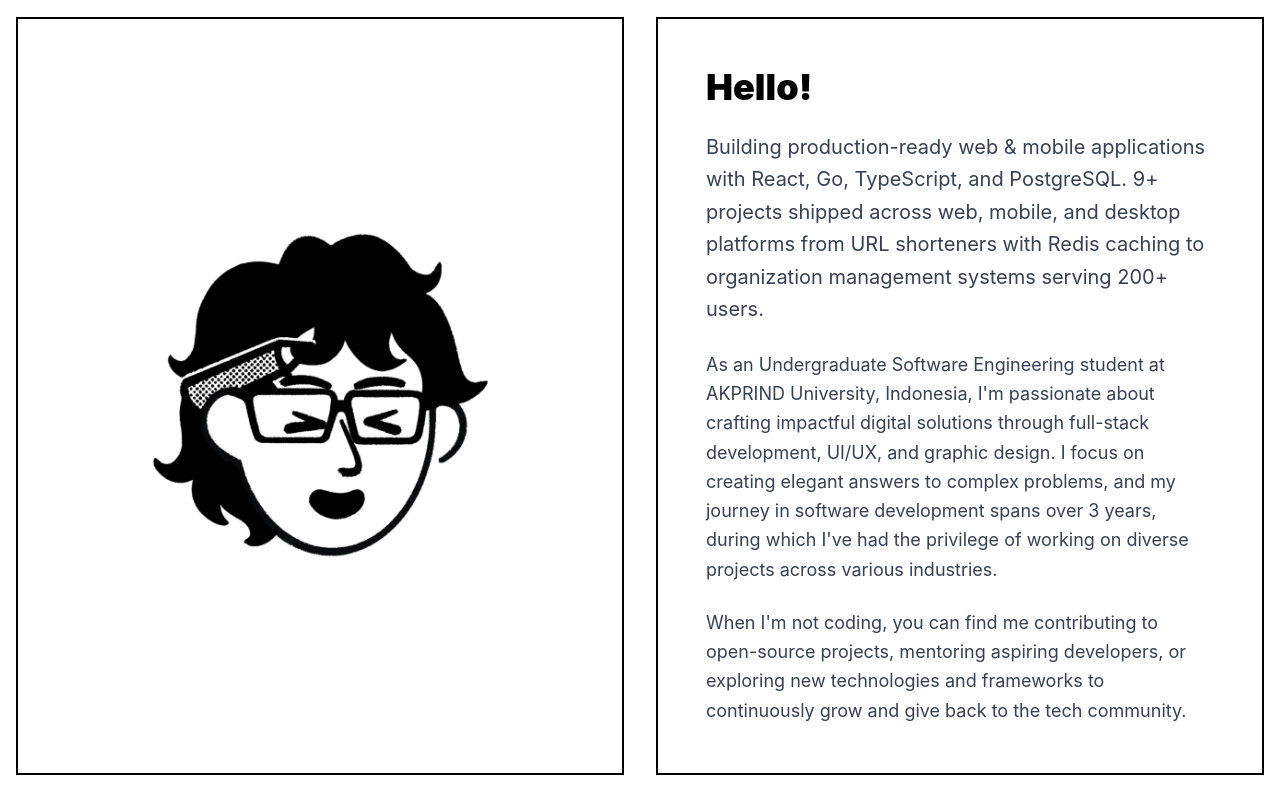
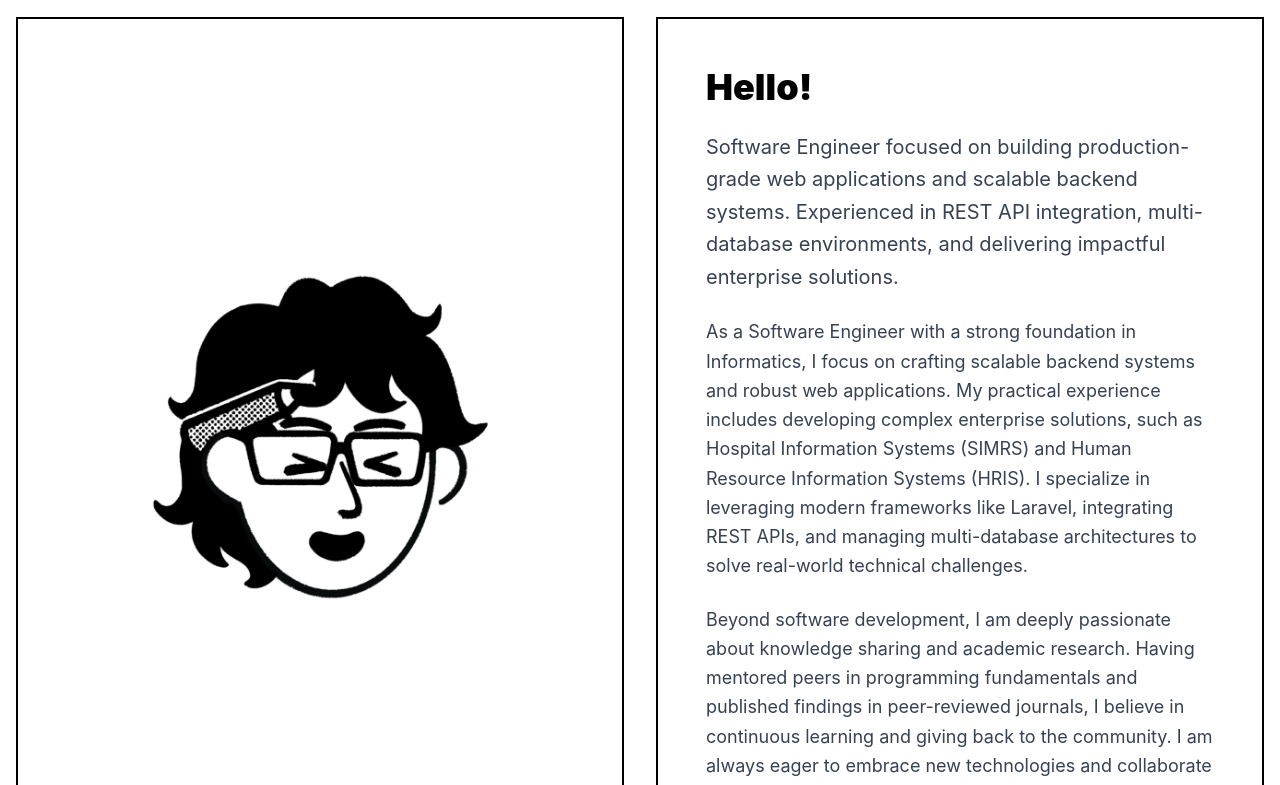
Before and after one commit to ahmadrizal1st/portfolio, a React (Vite) app: page /about in a window 1280 px wide. Shown: the part 540-1325 px from the top of the page. Built offline with nearby package versions, Linux system fonts and the light colour scheme.

Commit message:
refactor: update personal bio and professional summary to reflect focus on backend systems and enterprise solutions

```diff
--- a/src/lib/data/personalInfo.ts
+++ b/src/lib/data/personalInfo.ts
@@ -2,8 +2,8 @@ import { PersonalInfo } from "../types";
 
 export const personalInfo: PersonalInfo = {
   name: "Ahmad Rizal",
-  title: "Full-Stack Software Engineer",
-  bio: "Building production-ready web & mobile applications with React, Go, TypeScript, and PostgreSQL. 9+ projects shipped across web, mobile, and desktop platforms  from URL shorteners with Redis caching to organization management systems serving 200+ users.",
+  title: "Software Engineer",
+  bio: "Software Engineer focused on building production-grade web applications and scalable backend systems. Experienced in REST API integration, multi-database environments, and delivering impactful enterprise solutions.",
   email: "ahmadrizal1st@gmail.com",
   phone: "0813-9101-5799",
   location: "Yogyakarta, Indonesia",
--- a/src/pages/AboutPage.tsx
+++ b/src/pages/AboutPage.tsx
@@ -69,19 +69,10 @@ export function AboutPage() {
                   {personalInfo.bio}
                 </p>
                 <p className="text-lg text-gray-700 dark:text-gray-300 leading-relaxed mb-6">
-                  As an Undergraduate Software Engineering student at AKPRIND
-                  University, Indonesia, I'm passionate about crafting impactful
-                  digital solutions through full-stack development, UI/UX, and
-                  graphic design. I focus on creating elegant answers to complex
-                  problems, and my journey in software development spans over 3
-                  years, during which I've had the privilege of working on
-                  diverse projects across various industries.
+                  As a Software Engineer with a strong foundation in Informatics, I focus on crafting scalable backend systems and robust web applications. My practical experience includes developing complex enterprise solutions, such as Hospital Information Systems (SIMRS) and Human Resource Information Systems (HRIS). I specialize in leveraging modern frameworks like Laravel, integrating REST APIs, and managing multi-database architectures to solve real-world technical challenges.
                 </p>
                 <p className="text-lg text-gray-700 dark:text-gray-300 leading-relaxed">
-                  When I'm not coding, you can find me contributing to
-                  open-source projects, mentoring aspiring developers, or
-                  exploring new technologies and frameworks to continuously grow
-                  and give back to the tech community.
+                  Beyond software development, I am deeply passionate about knowledge sharing and academic research. Having mentored peers in programming fundamentals and published findings in peer-reviewed journals, I believe in continuous learning and giving back to the community. I am always eager to embrace new technologies and collaborate on impactful projects that drive innovation.
                 </p>
               </div>
             </div>
```
